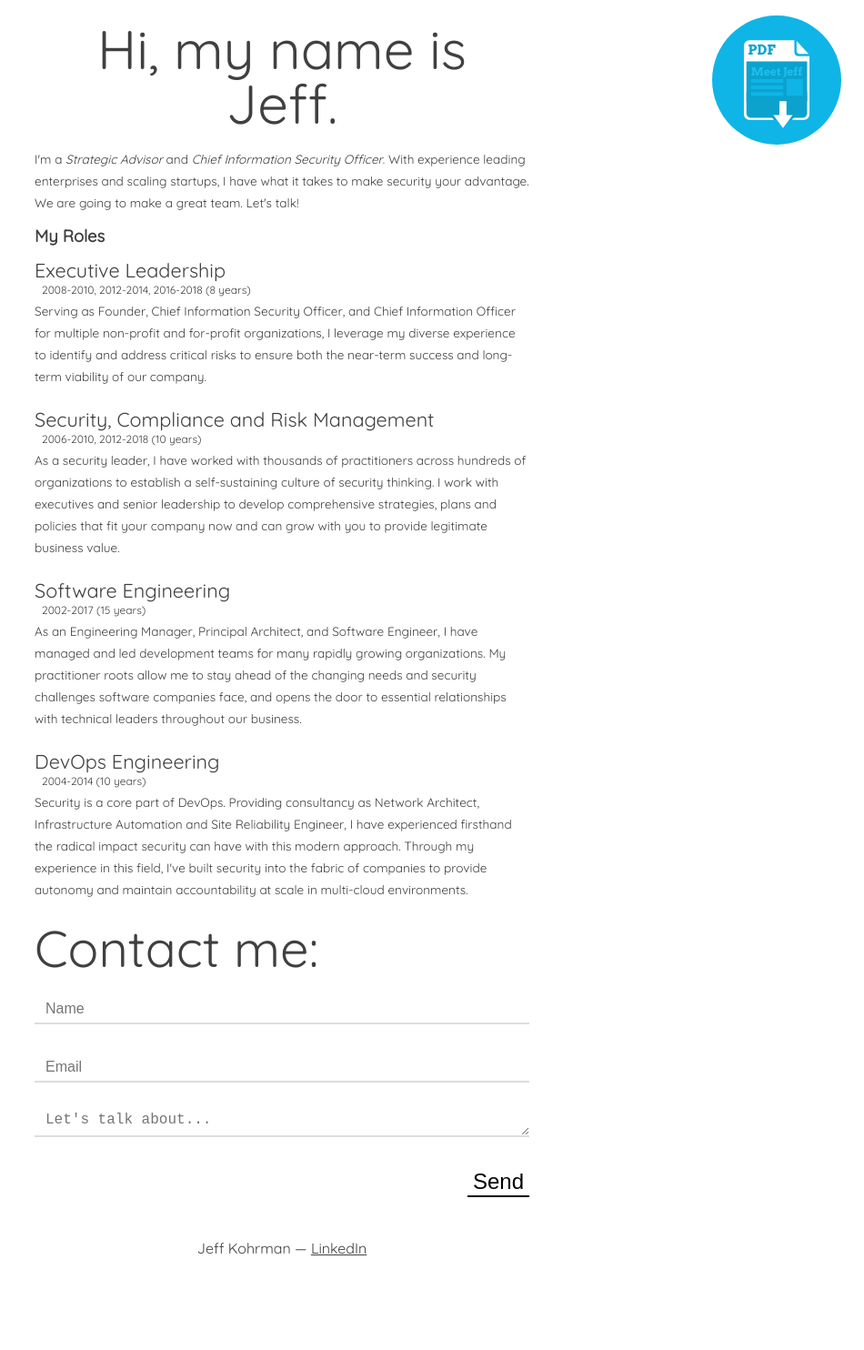
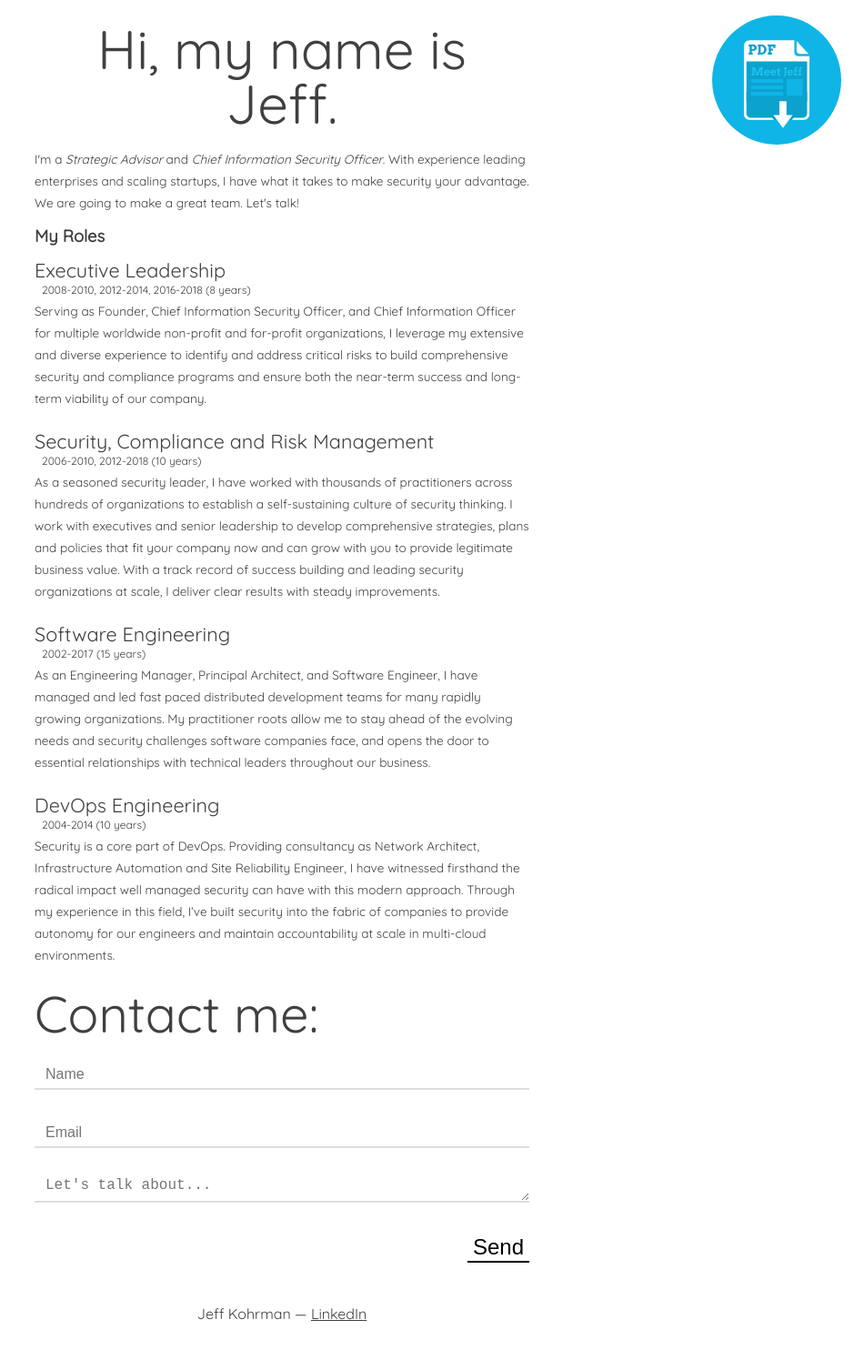
Before and after one commit to jkohrman/jkohrman.github.io, a Jekyll site: the page built from index.html, in a window 1280 px wide. Shown: the whole page at 91% size, without its empty margins (330-1280 px from the left). Built offline with Jekyll 4.4.1, drawn with Linux system fonts in a browser that asks for light colours; before the commit the page ends 1412 px from its top, so only the background shows below that.

Commit message:
Update pdf

```diff
--- a/_data/resume.yml
+++ b/_data/resume.yml
@@ -4,22 +4,22 @@
 roles:
   - name: Executive Leadership
     years: 2008-2010, 2012-2014, 2016-2018 (8 years)
-    description: Serving as Founder, Chief Information Security Officer, and Chief Information Officer for multiple non-profit and for-profit organizations, I leverage my diverse experience to identify and address critical risks to ensure both the near-term success and long-term viability of our company.
+    description: Serving as Founder, Chief Information Security Officer, and Chief Information Officer for multiple worldwide non-profit and for-profit organizations, I leverage my extensive and diverse experience to identify and address critical risks to build comprehensive security and compliance programs and ensure both the near-term success and long-term viability of our company.
   - name: Security, Compliance and Risk Management
     years: 2006-2010, 2012-2018 (10 years)
-    description: As a security leader, I have worked with thousands of practitioners across hundreds of organizations to establish a self-sustaining culture of security thinking.  I work with executives and senior leadership to develop comprehensive strategies, plans and policies that fit your company now and can grow with you to provide legitimate business value.
+    description: As a seasoned security leader, I have worked with thousands of practitioners across hundreds of organizations to establish a self-sustaining culture of security thinking. I work with executives and senior leadership to develop comprehensive strategies, plans and policies that fit your company now and can grow with you to provide legitimate business value. With a track record of success building and leading security organizations at scale, I deliver clear results with steady improvements.
   - name: Software Engineering
     years: 2002-2017 (15 years)
-    description: As an Engineering Manager, Principal Architect, and Software Engineer, I have managed and led development teams for many rapidly growing organizations.  My practitioner roots allow me to stay ahead of the changing needs and security challenges software companies face, and opens the door to essential relationships with technical leaders throughout our business.
+    description: As an Engineering Manager, Principal Architect, and Software Engineer, I have managed and led fast paced distributed development teams for many rapidly growing organizations. My practitioner roots allow me to stay ahead of the evolving needs and security challenges software companies face, and opens the door to essential relationships with technical leaders throughout our business.
   - name: DevOps Engineering
     years: 2004-2014 (10 years)
-    description: Security is a core part of DevOps.  Providing consultancy as Network Architect, Infrastructure Automation and Site Reliability Engineer, I have experienced firsthand the radical impact security can have with this modern approach.  Through my experience in this field, I've built security into the fabric of companies to provide autonomy and maintain accountability at scale in multi-cloud environments.
+    description: Security is a core part of DevOps. Providing consultancy as Network Architect, Infrastructure Automation and Site Reliability Engineer, I have witnessed firsthand the radical impact well managed security can have with this modern approach. Through my experience in this field, I’ve built security into the fabric of companies to provide autonomy for our engineers and maintain accountability at scale in multi-cloud environments.
 
 links:
   - title: LinkedIn
     description: Jeff Kohrman on LinkedIn
     href: https://linkedin.com/in/jkohrman
 
-pdf: "https://cdn.rawgit.com/jkohrman/jkohrman.github.io/ebef4a4/files/jeff_kohrman.pdf"
+pdf: "https://jkohrman.github.io/files/jeff_kohrman.pdf"
 
 form_action: "https://briskforms.com/go/7a0e425e072839f4e9683c79778650b7"
```
